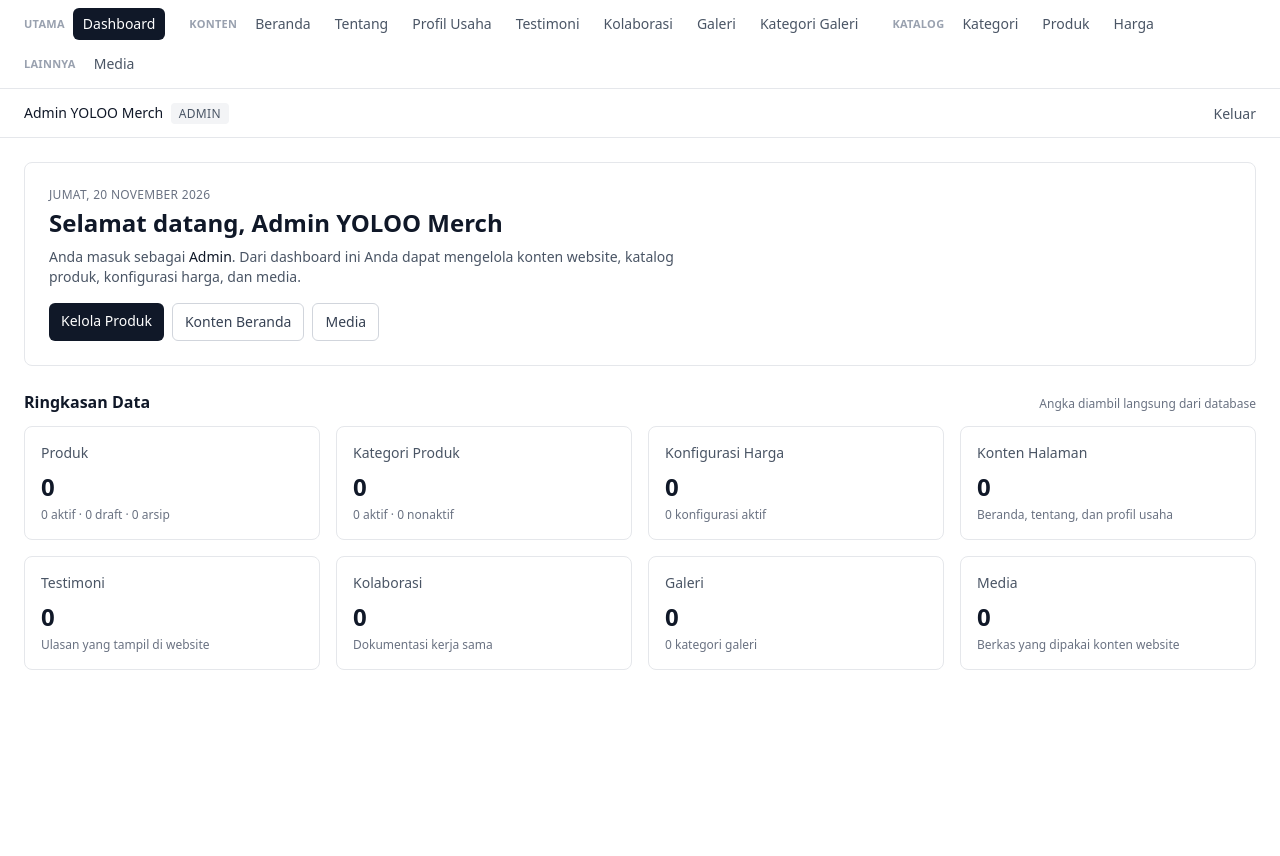
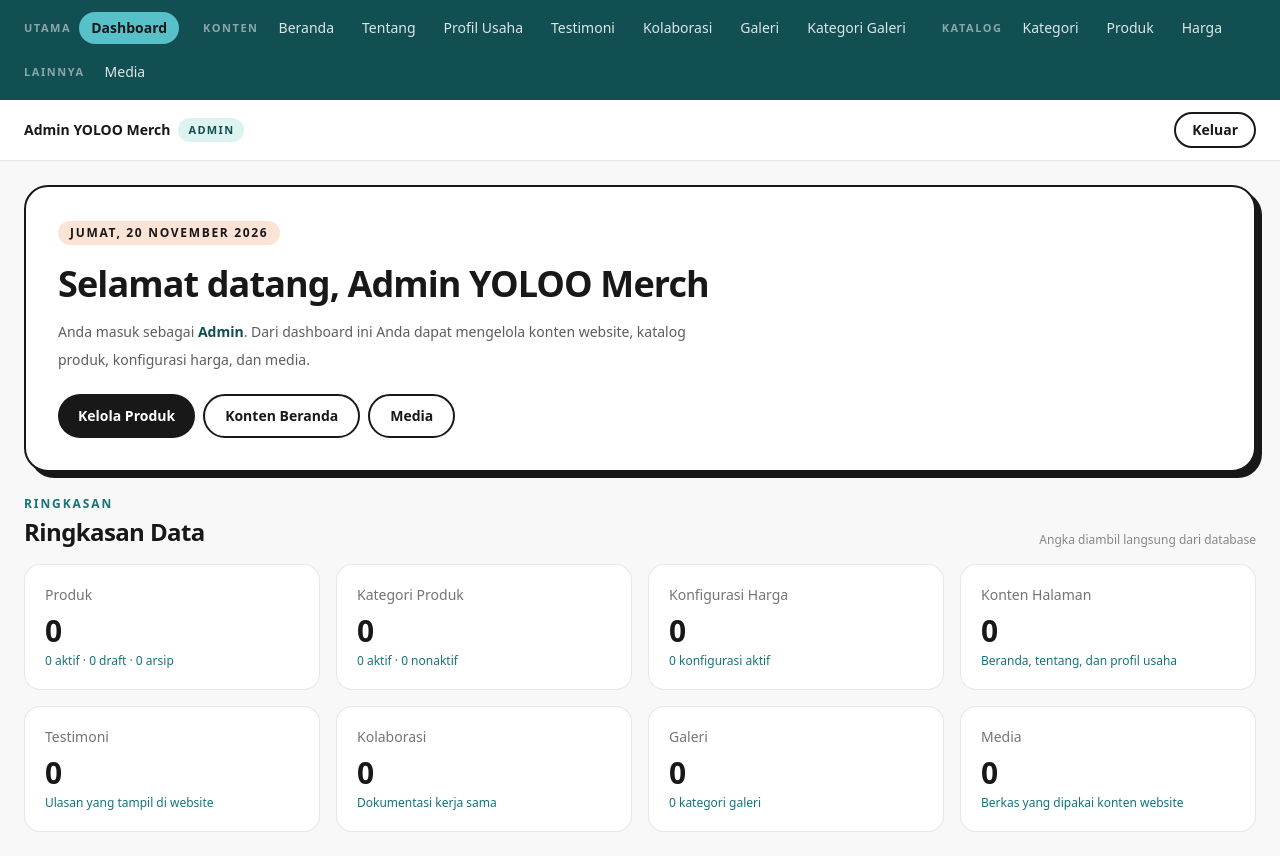
Before and after one commit to zsaayyew/yoloo-merch, a Laravel app: page /admin/dashboard in a window 1280 px wide. Before the commit the page ends 670 px from the top, so only its background shows below. Run offline with Laravel 12, Linux system fonts and the light colour scheme; a user stored in the database is signed in; data comes from the database, SQL or seed files in the repository; data that the repository does not hold is empty; style sheets or scripts are compiled from the project's sources.

Commit message:
style(adm): samakan tema dashboard dengan website publik
Halaman admin memakai palet web utama (ink #181818, teal #14747b/#124f53/
#58C0C8, oranye #E87830, krem #f8f8f8) dengan bentuk pill dan kartu sudut
besar, sehingga tampilan dashboard tidak lagi terasa terpisah dari situs.

Generated with Codebuff 🤖
Co-Authored-By: Codebuff <noreply@codebuff.com>

```diff
--- a/resources/views/admin/dashboard/index.blade.php
+++ b/resources/views/admin/dashboard/index.blade.php
@@ -3,26 +3,27 @@
     Domain  : PRD-04 ADM - Admin Dashboard & CMS (Taufik)
     Catatan : Route /admin/dashboard. Data ringkasan dikirim DashboardController (ADM-FR-002).
               sales-summary diisi PRD-05 (subfitur Could) dan sengaja dibiarkan kosong.
+              Warna mengikuti palet website publik (lihat resources/views/public).
 --}}
 @extends('layouts.admin')
 
 @section('title', 'Dashboard')
 
 @section('content')
-    <div class="space-y-6 p-6">
+    <div class="space-y-6 bg-[#f8f8f8] p-4 sm:p-6">
         {{-- Kotak sambutan --}}
-        <section class="rounded-lg border border-gray-200 bg-white p-6">
-            <p class="text-xs font-medium uppercase tracking-wide text-gray-500">
+        <section class="rounded-3xl border-2 border-[#181818] bg-white p-6 shadow-[6px_6px_0_#181818] sm:p-8">
+            <p class="inline-flex rounded-full bg-[#E87830]/20 px-3 py-1 text-xs font-bold uppercase tracking-[0.14em] text-[#181818]">
                 {{ now()->locale('id')->translatedFormat('l, j F Y') }}
             </p>
 
-            <h1 class="mt-1 text-2xl font-semibold text-gray-900">
+            <h1 class="mt-4 text-3xl font-black leading-tight tracking-tight text-[#181818] sm:text-4xl">
                 Selamat datang, {{ auth()->user()->name }}
             </h1>
 
-            <p class="mt-2 max-w-2xl text-sm text-gray-600">
+            <p class="mt-3 max-w-2xl text-sm leading-7 text-[#181818]/70">
                 Anda masuk sebagai
-                <span class="font-medium text-gray-900">{{ auth()->user()->role?->label ?? 'Tanpa role' }}</span>.
+                <span class="font-bold text-[#124f53]">{{ auth()->user()->role?->label ?? 'Tanpa role' }}</span>.
                 Dari dashboard ini Anda dapat mengelola konten website, katalog produk,
                 konfigurasi harga, dan media.
                 @if (auth()->user()->isOwner())
@@ -30,17 +31,17 @@
                 @endif
             </p>
 
-            <div class="mt-4 flex flex-wrap gap-2">
+            <div class="mt-5 flex flex-col gap-2 sm:flex-row sm:flex-wrap">
                 <a href="{{ route('admin.products.index') }}"
-                   class="rounded-md bg-gray-900 px-3 py-2 text-sm font-medium text-white hover:bg-gray-800 focus-visible:outline-2 focus-visible:outline-offset-2 focus-visible:outline-gray-900">
+                   class="inline-flex min-h-11 items-center justify-center rounded-full bg-[#181818] px-5 py-2.5 text-sm font-bold text-white transition hover:bg-[#333] focus-visible:outline-2 focus-visible:outline-offset-2 focus-visible:outline-[#14747b]">
                     Kelola Produk
                 </a>
                 <a href="{{ route('admin.content.homepage.edit') }}"
-                   class="rounded-md border border-gray-300 px-3 py-2 text-sm font-medium text-gray-700 hover:bg-gray-50 focus-visible:outline-2 focus-visible:outline-offset-2 focus-visible:outline-gray-900">
+                   class="inline-flex min-h-11 items-center justify-center rounded-full border-2 border-[#181818] px-5 py-2.5 text-sm font-bold text-[#181818] transition hover:bg-[#58C0C8]/20 focus-visible:outline-2 focus-visible:outline-offset-2 focus-visible:outline-[#14747b]">
                     Konten Beranda
                 </a>
                 <a href="{{ route('admin.media.index') }}"
-                   class="rounded-md border border-gray-300 px-3 py-2 text-sm font-medium text-gray-700 hover:bg-gray-50 focus-visible:outline-2 focus-visible:outline-offset-2 focus-visible:outline-gray-900">
+                   class="inline-flex min-h-11 items-center justify-center rounded-full border-2 border-[#181818] px-5 py-2.5 text-sm font-bold text-[#181818] transition hover:bg-[#58C0C8]/20 focus-visible:outline-2 focus-visible:outline-offset-2 focus-visible:outline-[#14747b]">
                     Media
                 </a>
             </div>
--- a/resources/views/admin/dashboard/sections/content-summary.blade.php
+++ b/resources/views/admin/dashboard/sections/content-summary.blade.php
@@ -3,22 +3,26 @@
     Domain  : PRD-04 ADM - Admin Dashboard & CMS (Taufik)
     Catatan : Partial khusus halaman ini; di-include dari file halaman utama.
               Menerima $cards dari DashboardController (ADM-FR-002): label, value, note, route.
+              Warna mengikuti palet website publik (teal #14747b, ink #181818).
 --}}
 <section>
-    <div class="flex flex-wrap items-baseline justify-between gap-2">
-        <h2 class="text-base font-semibold text-gray-900">Ringkasan Data</h2>
-        <p class="text-xs text-gray-500">Angka diambil langsung dari database</p>
+    <div class="flex flex-wrap items-end justify-between gap-2">
+        <div>
+            <p class="text-xs font-extrabold uppercase tracking-[0.16em] text-[#14747b]">Ringkasan</p>
+            <h2 class="mt-1 text-2xl font-black tracking-tight text-[#181818]">Ringkasan Data</h2>
+        </div>
+        <p class="text-xs font-medium text-[#181818]/50">Angka diambil langsung dari database</p>
     </div>
 
-    <div class="mt-3 grid gap-4 sm:grid-cols-2 xl:grid-cols-4">
+    <div class="mt-4 grid gap-4 sm:grid-cols-2 xl:grid-cols-4">
         @foreach ($cards as $card)
             <a href="{{ route($card['route']) }}"
-               class="rounded-lg border border-gray-200 bg-white p-4 transition hover:border-gray-300 hover:shadow-sm focus-visible:outline-2 focus-visible:outline-offset-2 focus-visible:outline-gray-900">
-                <p class="text-sm text-gray-600">{{ $card['label'] }}</p>
-                <p class="mt-2 text-2xl font-semibold text-gray-900">
+               class="rounded-2xl border border-[#181818]/10 bg-white p-5 transition hover:-translate-y-0.5 hover:border-[#14747b] hover:shadow-md focus-visible:outline-2 focus-visible:outline-offset-2 focus-visible:outline-[#14747b]">
+                <p class="text-sm font-medium text-[#181818]/60">{{ $card['label'] }}</p>
+                <p class="mt-2 text-3xl font-black tracking-tight text-[#181818]">
                     {{ number_format($card['value'], 0, ',', '.') }}
                 </p>
-                <p class="mt-1 text-xs text-gray-500">{{ $card['note'] }}</p>
+                <p class="mt-1 text-xs font-medium text-[#14747b]">{{ $card['note'] }}</p>
             </a>
         @endforeach
     </div>
--- a/resources/views/partials/admin/sidebar.blade.php
+++ b/resources/views/partials/admin/sidebar.blade.php
@@ -5,6 +5,8 @@
               di atas konten, jadi menu dirender sebagai bar navigasi horizontal di dalam slot
               sidebar. Menu FIN (Order, Pelanggan, Pengeluaran, Invoice, Laporan, Pengaturan QRIS)
               ditambahkan bersama PRD-05; User Management hanya tampil untuk Owner.
+              Warna mengikuti palet website publik (lihat resources/views/public): teal #14747b,
+              #124f53, #58C0C8 dan ink #181818.
 --}}
 @php
     $menuGroups = [
@@ -34,11 +36,11 @@
         $menuGroups['Lainnya'][] = ['label' => 'Pengguna', 'route' => 'admin.users.index', 'active' => 'admin.users.*'];
     }
 @endphp
-<nav class="border-b border-gray-200 bg-white px-6 py-2" aria-label="Navigasi dashboard">
-    <div class="flex flex-wrap items-center gap-x-6 gap-y-2">
+<nav class="bg-[#124f53] px-4 py-3 sm:px-6" aria-label="Navigasi dashboard">
+    <div class="mx-auto flex max-w-7xl flex-wrap items-center gap-x-6 gap-y-3">
         @foreach ($menuGroups as $groupLabel => $links)
             <div class="flex flex-wrap items-center gap-1">
-                <span class="mr-1 text-[11px] font-semibold uppercase tracking-wide text-gray-400">{{ $groupLabel }}</span>
+                <span class="mr-1 text-[11px] font-bold uppercase tracking-[0.14em] text-white/50">{{ $groupLabel }}</span>
 
                 @foreach ($links as $link)
                     @php($isActive = request()->routeIs($link['active']))
@@ -46,9 +48,9 @@
                     <a href="{{ route($link['route']) }}"
                        @if ($isActive) aria-current="page" @endif
                        @class([
-                           'rounded-md px-2.5 py-1.5 text-sm transition focus-visible:outline-2 focus-visible:outline-offset-2 focus-visible:outline-gray-900',
-                           'bg-gray-900 font-medium text-white' => $isActive,
-                           'text-gray-600 hover:bg-gray-100 hover:text-gray-900' => ! $isActive,
+                           'rounded-full px-3 py-1.5 text-sm transition focus-visible:outline-2 focus-visible:outline-offset-2 focus-visible:outline-[#58C0C8]',
+                           'bg-[#58C0C8] font-bold text-[#181818]' => $isActive,
+                           'font-medium text-white/85 hover:bg-white/10 hover:text-white' => ! $isActive,
                        ])>
                         {{ $link['label'] }}
                     </a>
--- a/resources/views/partials/admin/topbar.blade.php
+++ b/resources/views/partials/admin/topbar.blade.php
@@ -1,12 +1,13 @@
 {{--
     ADM - Header dashboard (nama pengguna, role, logout)
     Domain  : PRD-04 ADM - Admin Dashboard & CMS (Taufik)
+    Catatan : Warna mengikuti palet website publik (teal #14747b, ink #181818).
 --}}
-<header class="flex items-center justify-between border-b border-gray-200 bg-white px-6 py-3">
-    <div class="text-sm text-gray-600">
+<header class="flex items-center justify-between gap-3 border-b border-[#181818]/10 bg-white px-4 py-3 sm:px-6">
+    <div class="flex flex-wrap items-center gap-2 text-sm text-[#181818]/70">
         @auth
-            <span class="font-medium text-gray-900">{{ auth()->user()->name }}</span>
-            <span class="ml-1 rounded bg-gray-100 px-2 py-0.5 text-xs uppercase tracking-wide text-gray-600">
+            <span class="font-bold text-[#181818]">{{ auth()->user()->name }}</span>
+            <span class="rounded-full bg-[#DDF3F0] px-2.5 py-1 text-[11px] font-bold uppercase tracking-[0.12em] text-[#124f53]">
                 {{ auth()->user()->role?->label ?? 'Tanpa role' }}
             </span>
         @endauth
@@ -15,7 +16,10 @@
     @auth
         <form method="POST" action="{{ route('admin.logout') }}">
             @csrf
-            <button type="submit" class="text-sm font-medium text-gray-600 hover:text-gray-900">Keluar</button>
+            <button type="submit"
+                    class="rounded-full border-2 border-[#181818] px-4 py-1.5 text-sm font-bold text-[#181818] transition hover:bg-[#58C0C8]/20 focus-visible:outline-2 focus-visible:outline-offset-2 focus-visible:outline-[#14747b]">
+                Keluar
+            </button>
         </form>
     @endauth
 </header>
```
Also changed, not shown: resources/views/admin/auth/login.blade.php (+20 -15 lines), resources/views/admin/partials/module-placeholder.blade.php (+16 -9 lines).
